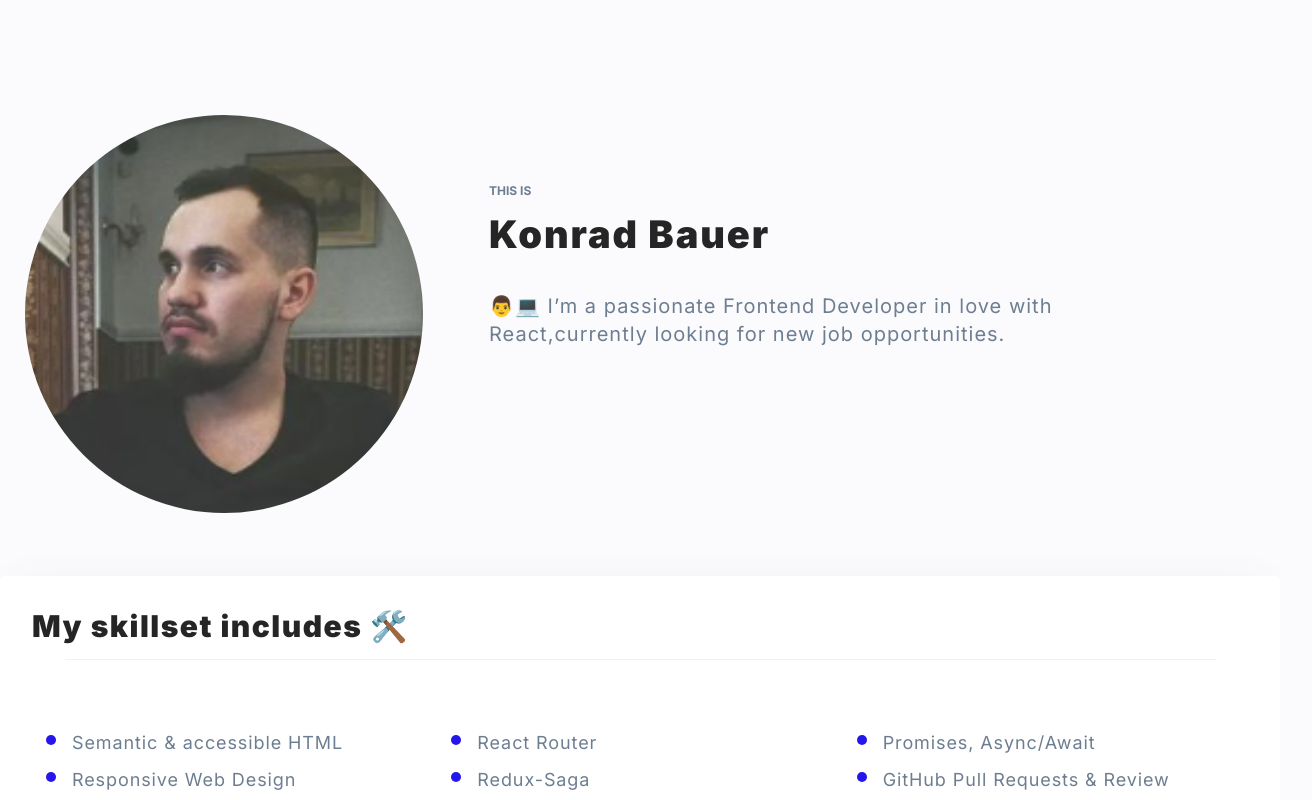
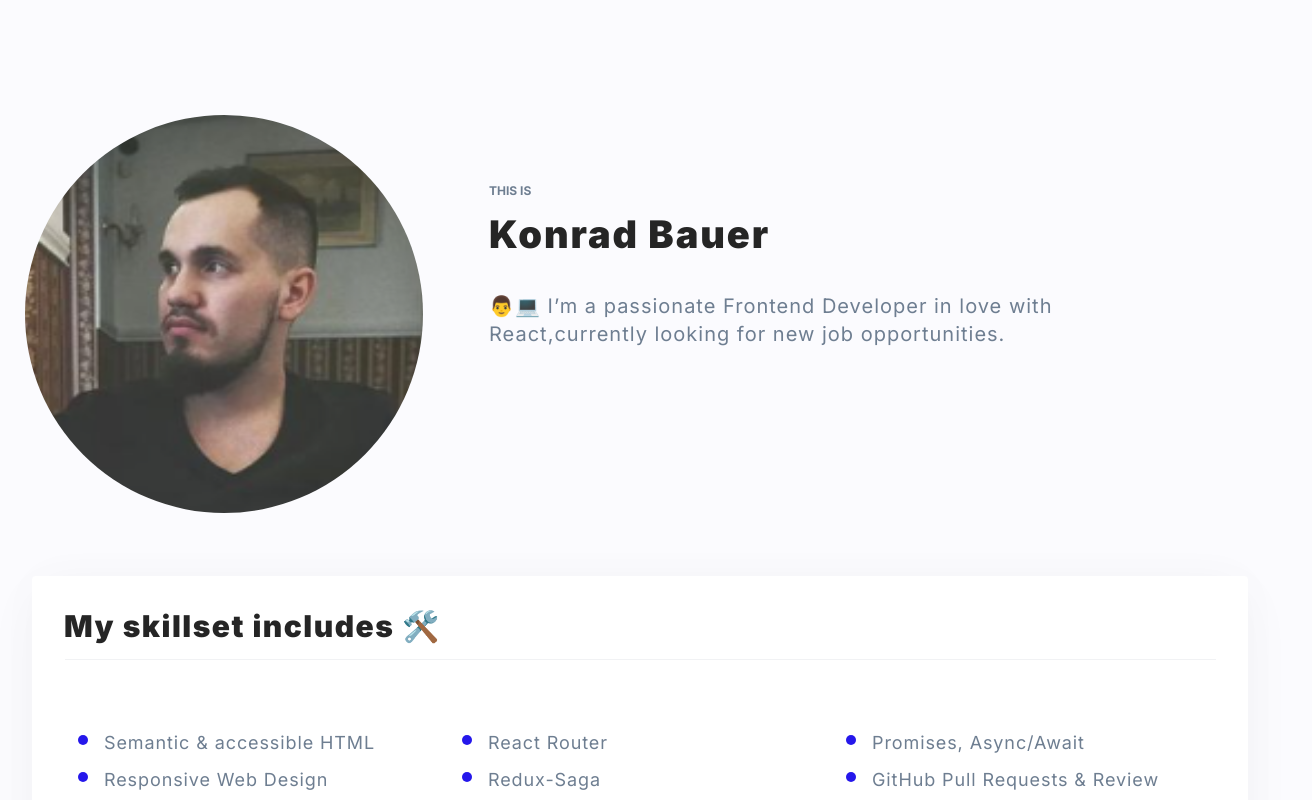
Before and after one commit to KonradBauer/personal-homepage, a React (Create React App) app: page / in a window 1280 px wide. Shown: the top 800 px of the page, 1312 px wide, since content can reach past the window. Built offline with nearby package versions, Linux system fonts and the light colour scheme.

Commit message:
add GlobalStyle import to App.js

```diff
--- a/src/App.js
+++ b/src/App.js
@@ -16,7 +16,7 @@ import {
 } from "./layoutData/SkillsContainer/styled";
 import image from "./common/images/konrad.png";
 import { ThemeProvider } from "styled-components";
-import { theme } from "./layoutData/GlobalStyle/globalStyles";
+import { GlobalContainer, theme } from "./layoutData/GlobalStyle/globalStyles";
 import { NextToLearnContainer } from "./layoutData/NextToLearnContaier/styled";
 import {
   PortfolioHeadContainer,
@@ -41,6 +41,7 @@ function App() {
   return (
     <>
       <ThemeProvider theme={theme}>
+        <GlobalContainer>
           <Header>
             <Photo src={image} alt="Konrad Bauer" />
             <ThisIs>This is</ThisIs>
@@ -129,6 +130,7 @@ function App() {
               <LinkedInBlack />
             </Logos>
           </SocialContainer>
+        </GlobalContainer>
       </ThemeProvider>
     </>
   );
```
Lines whose indentation alone changed are shown as unchanged.
